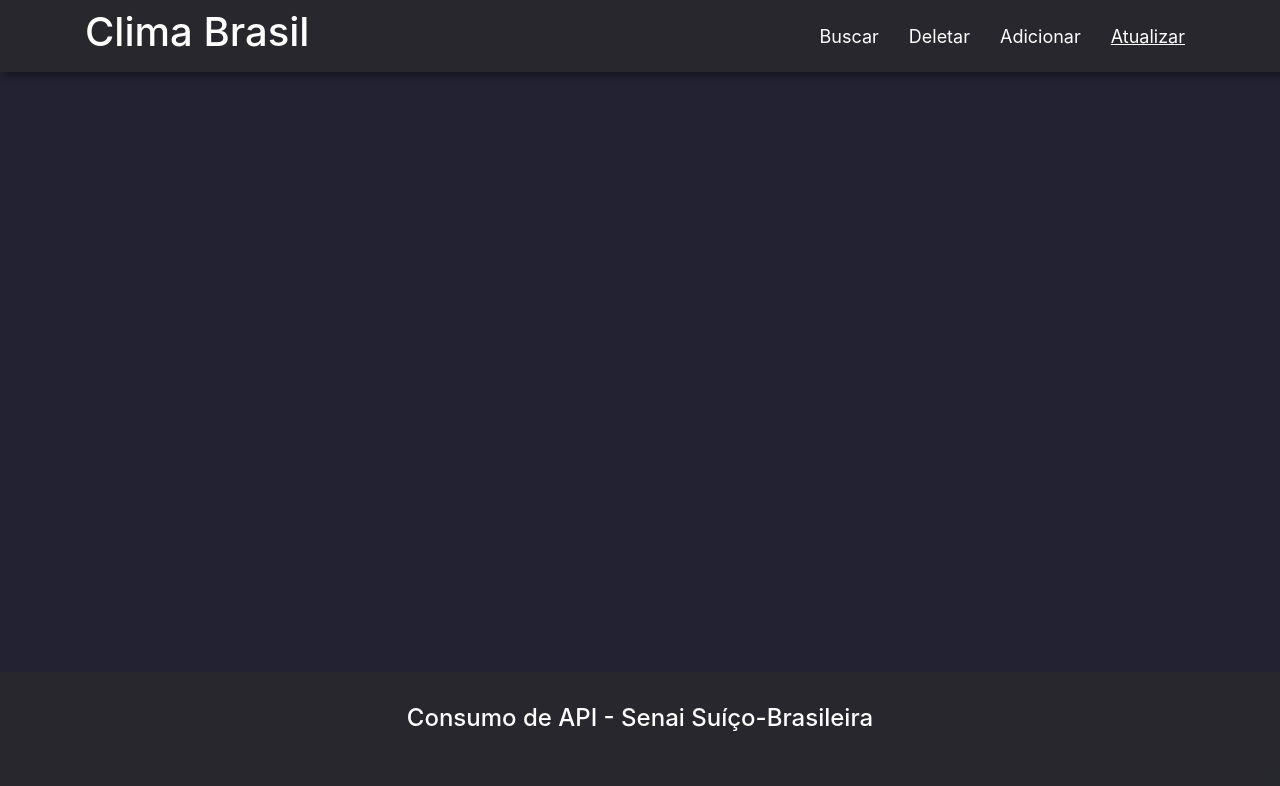
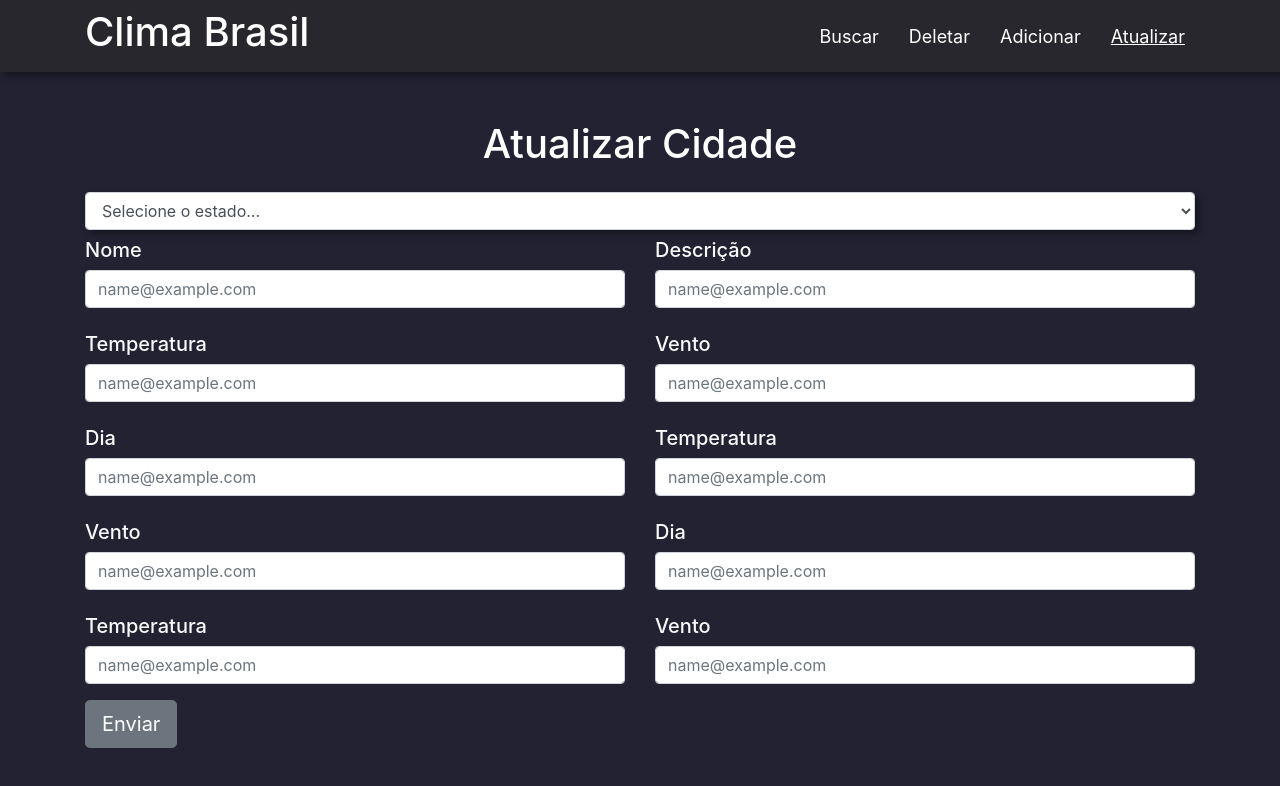
Before and after one commit to raquel-moreira-costa/projeto-api-clima, a plain HTML site: page atualizar.html in a window 1280 px wide. Shown: the top 786 px of the page. Drawn offline with nearby package versions, Linux system fonts and the light colour scheme; no server answers.

Commit message:
Página de Atualizar
Adicionados os forms para a página de atualizar

```diff
--- a/atualizar.html
+++ b/atualizar.html
@@ -33,7 +33,71 @@
         </div>
     </header>
 
-    <main>
+    <main class="container py-5">
+        <h1 class="text-white text-center mb-4">
+            Atualizar cidade
+        </h1>
+        <form class="row">
+            <div class="from-group col-12">
+                <select class="form-control sombra" name="cidades" id="cidades">
+                    <option value="padrao">Selecione o estado...</option>
+                </select>
+            </div>
+
+              <div class="form-group col-md-6 col-12 mt-2">
+                <label class="text-light h5" for="exampleFormControlInput1">Nome</label>
+                <input type="email" class="form-control" id="exampleFormControlInput1" placeholder="name@example.com">
+              </div>
+
+              <div class="form-group col-md-6 col-12 mt-2">
+                <label class="text-light h5" for="exampleFormControlInput1">Descrição</label>
+                <input type="email" class="form-control" id="exampleFormControlInput1" placeholder="name@example.com">
+              </div>
+
+              <div class="form-group col-md-6 col-12 mt-2">
+                <label class="text-light h5" for="exampleFormControlInput1">Temperatura</label>
+                <input type="email" class="form-control" id="exampleFormControlInput1" placeholder="name@example.com">
+              </div>
+
+              <div class="form-group col-md-6 col-12 mt-2">
+                <label class="text-light h5" for="exampleFormControlInput1">Vento</label>
+                <input type="email" class="form-control" id="exampleFormControlInput1" placeholder="name@example.com">
+              </div>
+
+              <div class="form-group col-md-6 col-12 mt-2">
+                <label class="text-light h5" for="exampleFormControlInput1">Dia</label>
+                <input type="email" class="form-control" id="exampleFormControlInput1" placeholder="name@example.com">
+              </div>
+
+              <div class="form-group col-md-6 col-12 mt-2">
+                <label class="text-light h5" for="exampleFormControlInput1">Temperatura</label>
+                <input type="email" class="form-control" id="exampleFormControlInput1" placeholder="name@example.com">
+              </div>
+
+              <div class="form-group col-md-6 col-12 mt-2">
+                <label class="text-light h5" for="exampleFormControlInput1">Vento</label>
+                <input type="email" class="form-control" id="exampleFormControlInput1" placeholder="name@example.com">
+              </div>
+
+              <div class="form-group col-md-6 col-12 mt-2">
+                <label class="text-light h5" for="exampleFormControlInput1">Dia</label>
+                <input type="email" class="form-control" id="exampleFormControlInput1" placeholder="name@example.com">
+              </div>
+
+              <div class="form-group col-md-6 col-12 mt-2">
+                <label class="text-light h5" for="exampleFormControlInput1">Temperatura</label>
+                <input type="email" class="form-control" id="exampleFormControlInput1" placeholder="name@example.com">
+              </div>
+
+              <div class="form-group col-md-6 col-12 mt-2">
+                <label class="text-light h5" for="exampleFormControlInput1">Vento</label>
+                <input type="email" class="form-control" id="exampleFormControlInput1" placeholder="name@example.com">
+              </div>
+
+            <div class="col-6">
+              <button type="submit" class="btn btn-secondary btn-lg">Enviar</button>
+            </div>
+        </form>
 
     </main>
 
--- a/css/style.css
+++ b/css/style.css
@@ -216,3 +216,7 @@ footer li a::before {
         display: block;
     }
 }
+
+.form-group {
+    width: 300 px;
+}
```
